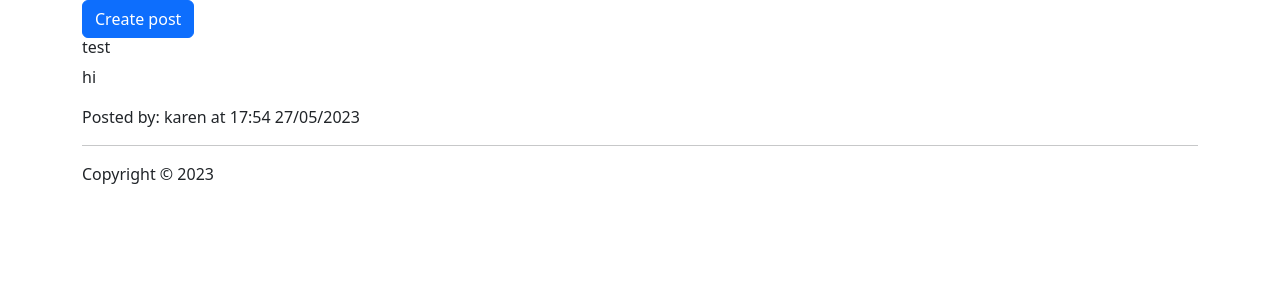
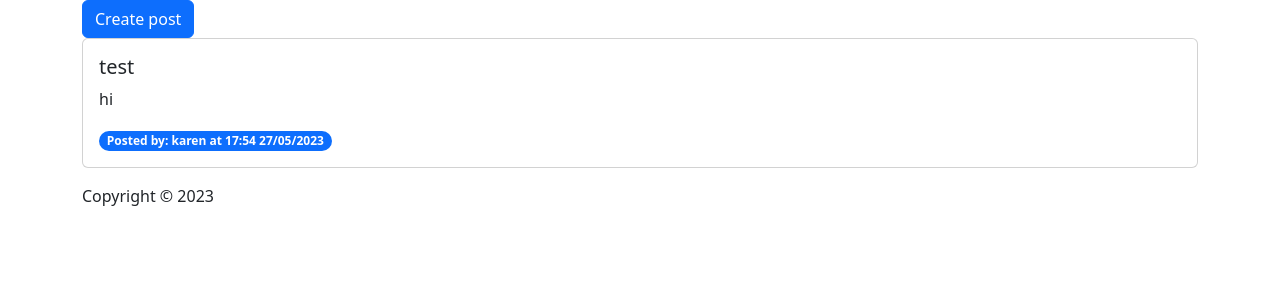
Before and after one commit to JamieBurridge/4rums, a PHP site: page /4rums/pages/posts.php?topic=1 in a window 1280 px wide. Shown: the part 56-356 px from the top of the page. Run offline with PHP 8.4, Linux system fonts and the light colour scheme; the visitor is signed in with stand-in values (Sample User, id 1); data comes from the database, SQL or seed files in the repository; data that the repository does not hold is empty.

Commit message:
layout: add posts styling
Posts are now wrapped into a card

```diff
--- a/pages/posts.php
+++ b/pages/posts.php
@@ -90,19 +90,20 @@
 
                     echo
                     "
-                        <div>
-                            <h6>
+                        <div class='card mb-3'>
+                            <div class='card-body'>
+                                <h5 class='card-title'>
                                     " .$post["subject"]. "
-                            </h6>
-                            <p>
+                                </h5>
+                                <p class='card-text'>
                                     " .$post["content"]. "
                                 </p>
-                            <span>
+                                <span class='badge rounded-pill text-bg-primary'>
                                     Posted by: " .$user["username"]. "
                                     at ".convertDateTime($post["created_at"])."
                                 </span>
                             </div>
-                        <hr>
+                        </div>
                     ";
                 }
             }
```
Lines whose indentation alone changed are shown as unchanged.
